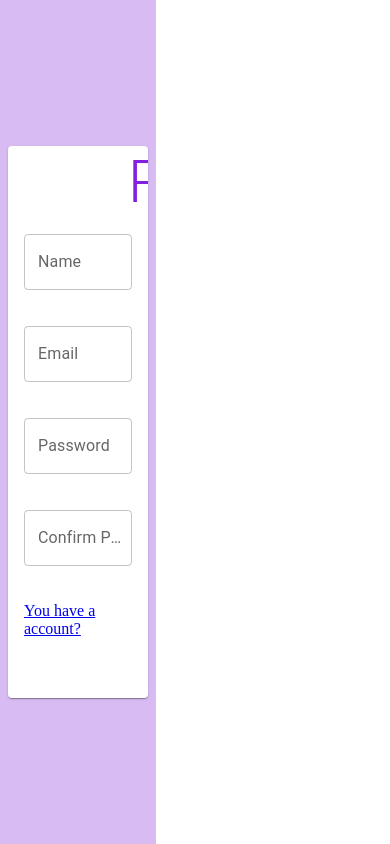
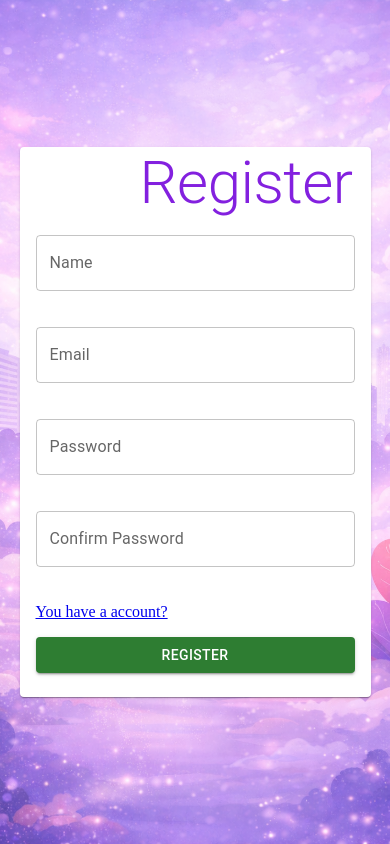
Before and after one commit to HVPasindu/StudentManageWithReact, a React (Vite) app: page /register in a window 390 px wide. Built offline with nearby package versions, Linux system fonts and the light colour scheme.

Commit message:
make responsive for register page

```diff
--- a/src/pages/Register/Register.css
+++ b/src/pages/Register/Register.css
@@ -11,3 +11,64 @@
     width: 60%;
     height: 100vh;
 }
+
+
+
+.login_container {
+    display: flex;
+    width: 100%;
+    height: 100vh;
+}
+
+.left_side {
+    display: flex;
+    justify-content: center;
+    align-items: center;
+    width: 40%;
+    height: 100vh;
+    background-color: #d7bbf2;
+}
+
+
+.login_card {
+    width: 450px;
+}
+
+.login_btn {
+    display: block;
+    margin-left: auto;
+    margin-top: 20px;
+}
+
+
+
+@media (max-width: 768px) {
+    .login_container {
+        display: block;
+        height: auto;
+    }
+
+    .left_side {
+        width: 100%;
+        height: 100vh;
+        background-image: url("/public/back_mob.png");
+        background-size: cover;
+        background-position: center;
+        background-repeat: no-repeat;
+
+    }
+
+    .right_div {
+        display: none;
+    }
+
+    .login_card {
+        width: 90%;
+        max-width: 450px;
+    }
+
+    .login_btn {
+        width: 100%;
+        margin-left: 0;
+    }
+}
--- a/src/pages/Register/Register.jsx
+++ b/src/pages/Register/Register.jsx
@@ -89,9 +89,9 @@ export default function Register() {
 
     return (
         <div>
-            <div style={{ display: "flex", width: "100%", height: "100vh" }}>
-                <div style={{ display: "flex", justifyContent: "center", alignItems: "center", width: "40%", height: "100vh", backgroundColor: "#d7bbf2" }}>
-                    <Card sx={{ width: 450, margin: 1 }}>
+            <div className="login_container">
+                <div className="left_side">
+                    <Card className="login_card" sx={{ margin: 1 }}>
                         <Typography variant="h2" component="h2" sx={{ paddingLeft: 15, color: "#8320dfff" }}>
                             Register
                         </Typography>
@@ -111,7 +111,7 @@ export default function Register() {
 
 
                             <NavLink to={"/"}>You have a account?</NavLink>
-                            <Button variant="contained" color="success" sx={{ marginLeft: 35 }} onClick={handleRegister}>
+                            <Button variant="contained" color="success" sx={{ mt:2, ml:"auto", display:"block" }} className='login_btn' onClick={handleRegister}>
                                 Register
                             </Button>
 
```
